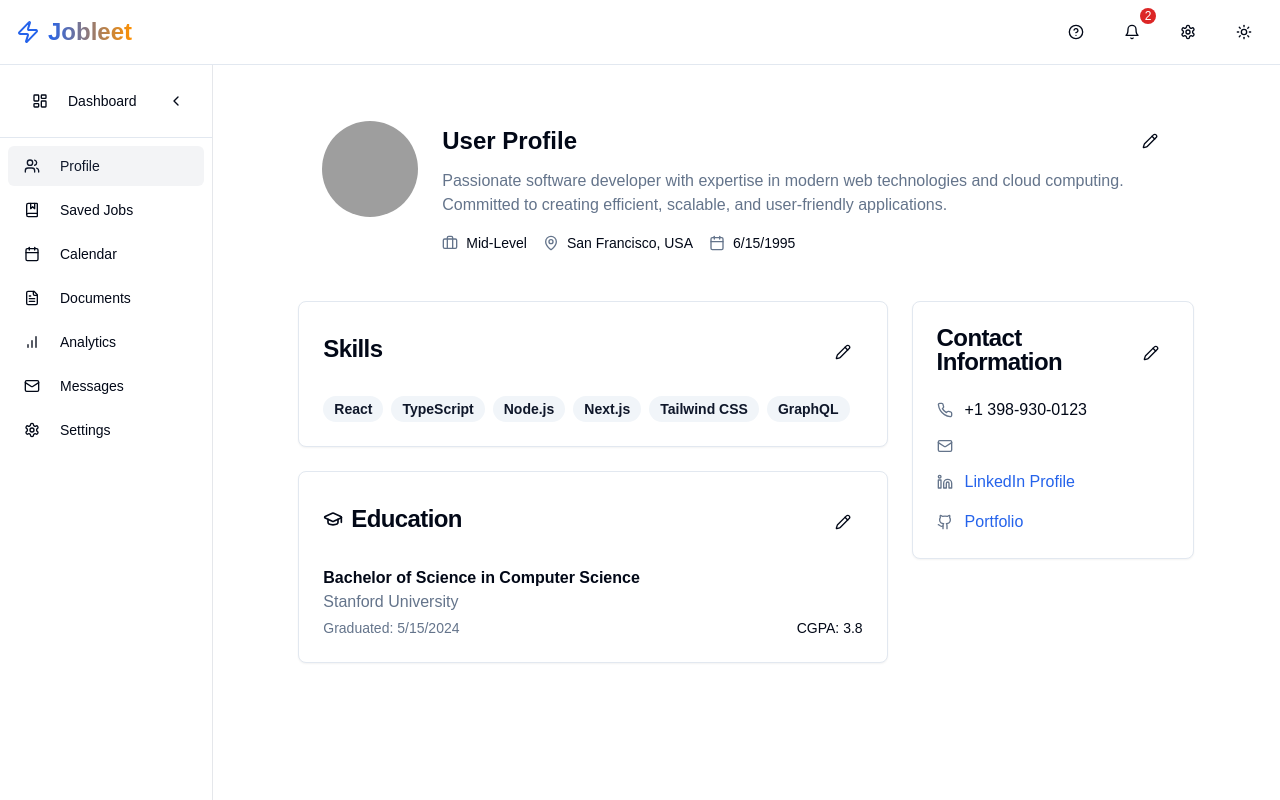
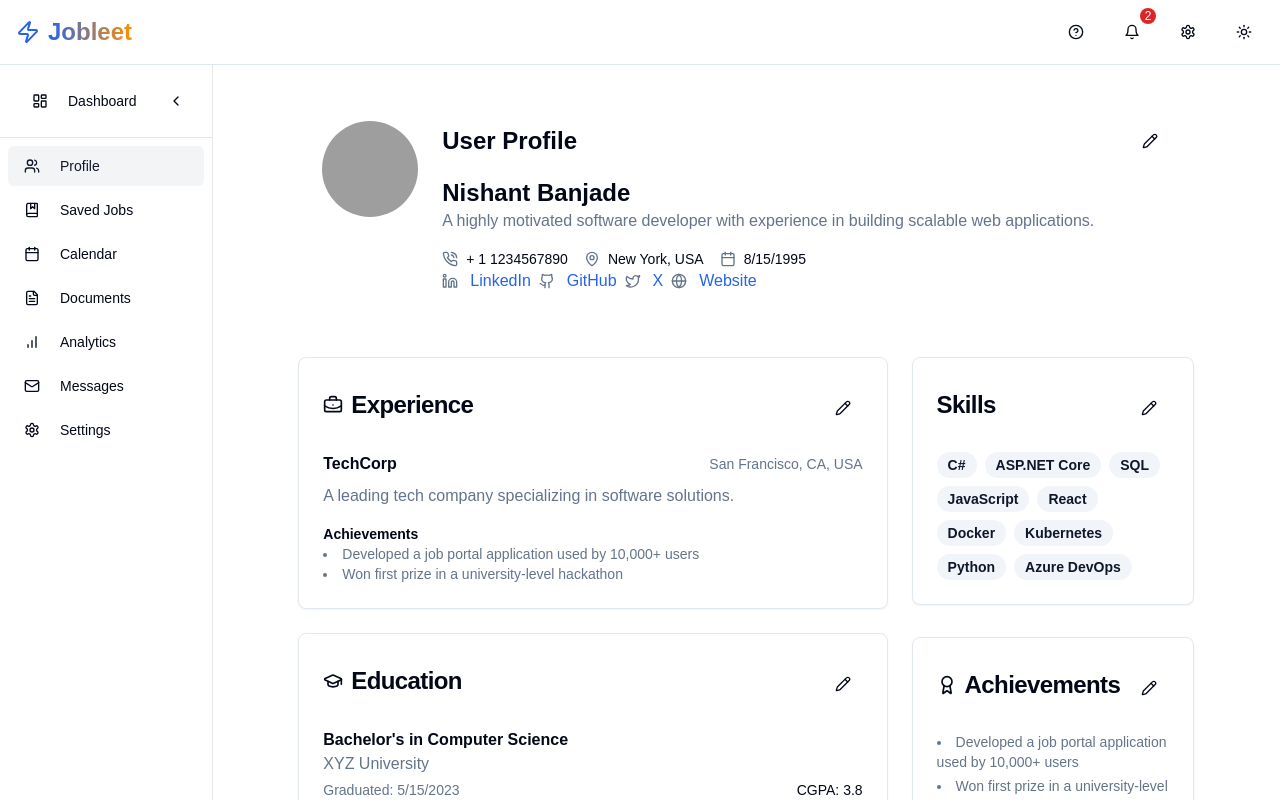
Before and after one commit to nixhantb/jobleet-ui, a Next.js app: page /seekers in a window 1280 px wide. Shown: the top 800 px of the page. Built offline with nearby package versions, Linux system fonts and the light colour scheme; grey boxes are pictures that could not be loaded.

Commit message:
feat: update seekers page (WIP)

```diff
--- a/app/(pages)/seekers/page.tsx
+++ b/app/(pages)/seekers/page.tsx
@@ -3,77 +3,142 @@
 import Header from "@/app/components/dashboard/header";
 import Sidebar from "@/app/components/dashboard/sidebar";
 import Footer from "@/app/components/Footer/Footer";
+import { Achievements } from "@/app/components/profile/Achievement";
 import { ContactSection } from "@/app/components/profile/ContactSection";
 import { EducationSection } from "@/app/components/profile/EducationSection";
+import { ExperienceSection } from "@/app/components/profile/ExperienceSection";
+import { Interests } from "@/app/components/profile/Interests";
 import { ProfileHeader } from "@/app/components/profile/ProfileHeader";
 import { SkillsSection } from "@/app/components/profile/SkillsSection";
 import { AuthProvider } from "@/context/AuthContext";
 import { ProfileProvider } from "@/context/ProfileContext";
 
 const profileData = {
-
+    "personNameModel": {
+        "firstName": "Nishant",
+        "middleName": "Banjade",
+        "lastName": "Banjade",
+        "id": "9396c4ab-0d44-41a2-8415-efa6c4accfd1"
+    },
     "phone": {
         "countryCode": 1,
-        "phoneNumber": "398-930-0123"
+        "phoneNumber": "1234567890",
+        "id": "7861ad26-28d2-48fd-abf2-7735555c15a5"
     },
     "address": {
-
-        "street": "123 Tech Street",
-        "city": "San Francisco",
-        "state": "CA",
-        "postalCode": "94629",
-        "country": "USA"
+        "street": "123 Main Street",
+        "city": "New York",
+        "state": "NY",
+        "postalCode": "10001",
+        "country": "USA",
+        "id": "75d5c900-d545-4b4d-8f25-98be6c501818"
     },
     "skills": {
-
         "title": [
+            "C#",
+            "ASP.NET Core",
+            "SQL",
+            "JavaScript",
             "React",
-            "TypeScript",
-            "Node.js",
-            "Next.js",
-            "Tailwind CSS",
-            "GraphQL"
+            "Docker",
+            "Kubernetes",
+            "Python",
+            "Azure DevOps"
+        ]
+        ,
+        "description": [
+            "Proficient in C# programming",
+            "Experienced with building APIs using ASP.NET Core",
+            "Skilled in database design and query optimization"
         ],
-        "description": [
-            "Frontend Development",
-            "Backend Development",
-            "UI/UX Design"
-        ]
+        "id": "621465c5-a538-40c4-872b-0c009ab2c5a7"
     },
     "education": {
-
-        "degree": "Bachelor of Science",
+        "degree": "Bachelor's",
         "major": "Computer Science",
-        "institution": "Stanford University",
-        "graduationDate": "2024-05-15",
-        "cgpa": 3.8
+        "institution": "XYZ University",
+        "graduationDate": "2023-05-15",
+        "cgpa": 3.8,
+        "id": "6eabf34e-b307-4a2a-91ad-570a5168e935"
     },
     "experience": {
-
-        "experienceLevel": "Mid-Level"
+        "experienceLevel": "EntryLevel",
+        "companyModel": {
+            "companyName": "TechCorp",
+            "profile": {
+                "profileInfo": "A leading tech company specializing in software solutions.",
+                "companyAddress": {
+                    "street": "456 Innovation Drive",
+                    "city": "San Francisco",
+                    "state": "CA",
+                    "postalCode": "94103",
+                    "country": "USA",
+                    "id": "fe3f5e93-c899-4170-bb66-73222d1a84ce"
+                },
+                "contactPhone": {
+                    "countryCode": 1,
+                    "phoneNumber": "9876543210",
+                    "id": "d862c7d9-f0d8-45fc-ac1c-d22a01729da3"
+                },
+                "contactEmail": {
+                    "emailType": "Work",
+                    "emailAddress": "contact@techcorp.com",
+                    "id": "62a7479d-4c4d-48ee-9c62-5c766ebd3453"
+                },
+                "website": "https://www.techcorp.com",
+                "industryType": {
+                    "industryType": "Technology",
+                    "id": "a257fa48-905b-4310-89bc-db970f840fd6"
+                },
+                "id": "2de51ae0-31b2-4c7c-9b5d-1a741d3e4550"
+            },
+            "id": "818c5b04-81b9-44bd-9c82-41bff557bdbf"
+        },
+        "id": "e6c7b035-4b22-49f1-a033-a243d2e257ca"
     },
-    "dateOfBirth": "1995-06-15T09:08:58.747Z",
+    "dateOfBirth": "1995-08-15T00:00:00Z",
     "qualifications": {
-
         "qualificationType": "Education",
         "qualificationInformation": [
-            "AWS Certified Developer",
-            "Google Cloud Professional"
-        ]
+            "Certified in Full Stack Development",
+            "AWS Certified Solutions Architect"
+        ],
+        "id": "0f4e3d8a-9c96-47eb-b3f0-d40f5e2d5432"
     },
-    "profileSummary": "Passionate software developer with expertise in modern web technologies and cloud computing. Committed to creating efficient, scalable, and user-friendly applications.",
-    "linkedInProfile": "https://linkedin.com/in/johndoe",
-    "portfolio": "https://github.com/johndoe",
+    "profileSummary": "A highly motivated software developer with experience in building scalable web applications.",
+    "socialMedias": [
+        {
+            "title": "LinkedIn",
+            "url": "www.linkedin.com/nb",
+            "id": "5c3a9004-bd3e-4650-88d8-f911309cedb7"
+        },
+        {
+            "title": "GitHub",
+            "url": "www.github.com/nb",
+            "id": "48ca9444-c683-4a8c-9736-3ac924682ca0"
+        },
+        {
+            "title": "X",
+            "url": "www.x.com/nb",
+            "id": "48ca9444-c683-4a8c-9736-3ac924682ca0"
+        },
+        {
+            "title": "Website",
+            "url": "www.bn.com/nb",
+            "id": "48ca9489-c683-4a8c-4fsg-3ac924682ca0"
+        }
+    ],
     "interests": [
-        "Open Source",
-        "AI/ML",
-        "Cloud Computing"
+        "Coding",
+        "Reading technology blogs",
+        "Hiking"
     ],
     "achievements": [
-        "Best Developer Award 2023",
-        "100+ Open Source Contributions"
-    ]
-};
+        "Developed a job portal application used by 10,000+ users",
+        "Won first prize in a university-level hackathon"
+    ],
+    "id": "a1970362-ed5b-4d0a-9f0a-ca74443a23de"
+}
 
 
 export default function Seejers() {
@@ -81,7 +146,7 @@ export default function Seejers() {
         <AuthProvider>
             <ProfileProvider profile={profileData}>
                 <Header />
-                <div className="flex h-screen">
+                <div className="flex">
 
                     <Sidebar />
                     <main className="container mx-auto px-4 py-8">
@@ -90,13 +155,21 @@ export default function Seejers() {
                             <ProfileHeader />
                             <div className="grid grid-cols-1 md:grid-cols-3 gap-6">
                                 <div className="md:col-span-2 space-y-6">
-                                    <SkillsSection />
+                                    <ExperienceSection />
                                     <EducationSection />
+                                    <Interests/>
+
                                 </div>
                                 <div>
-                                    <ContactSection />
+                                    <SkillsSection />
+                                    <div className="my-4 flex justify-center">
+
+                                    </div>
+                                    <Achievements />
+
                                 </div>
                             </div>
+
                         </div>
                     </main>
 
--- /dev/null
+++ b/app/components/profile/Achievement.tsx
@@ -0,0 +1,32 @@
+
+'use client';
+
+import { Card, CardContent, CardHeader, CardTitle } from "@/components/ui/card";
+import { useProfile } from "@/context/ProfileContext";
+import { Award } from "lucide-react";
+import { EditDialog } from "./EditDialog";
+
+export function Achievements() {
+  const { profile } = useProfile();
+
+  return (
+    <Card>
+        <CardHeader className="flex flex-row items-center justify-between">
+
+          <CardTitle className="flex items-center gap-2">
+
+            <Award className="w-5 h-5" />
+            Achievements
+          </CardTitle>
+          <EditDialog section="education" title="Education" />
+        </CardHeader>
+        <CardContent>
+          <ul className="list-disc list-inside text-sm text-muted-foreground space-y-1">
+            {profile.achievements.map((achievement, index) => (
+              <li key={index}>{achievement}</li>
+            ))}
+          </ul>
+        </CardContent>
+      </Card>
+  );
+}
--- a/app/components/profile/ContactSection.tsx
+++ b/app/components/profile/ContactSection.tsx
@@ -24,20 +24,23 @@ export function ContactSection() {
         </div>
         <div className="flex items-center gap-3">
           <Mail className="w-4 h-4 text-muted-foreground" />
-          <span>{user?.emailAddress || ''}</span>
+          <span>{profile?.experience?.companyModel?.profile?.contactEmail?.emailAddress || ''}</span>
         </div>
-        <div className="flex items-center gap-3">
-          <Linkedin className="w-4 h-4 text-muted-foreground" />
-          <a href={profile.linkedInProfile} className="text-primary hover:underline">
-            LinkedIn Profile
-          </a>
+        <div>
+          {profile.socialMedias.map((social) => (
+            <div key={social.id} className="flex items-center gap-3">
+              {social.title === "LinkedIn" ? (
+                <Linkedin className="w-4 h-4 text-muted-foreground" />
+              ) : social.title === "GitHub" ? (
+                <Github className="w-4 h-4 text-muted-foreground" />
+              ) : null}
+              <a href={social.url} className="text-primary hover:underline">
+                {social.title} Profile
+              </a>
+            </div>
+          ))}
         </div>
-        <div className="flex items-center gap-3">
-          <Github className="w-4 h-4 text-muted-foreground" />
-          <a href={profile.portfolio} className="text-primary hover:underline">
-            Portfolio
-          </a>
-        </div>
+
       </CardContent>
     </Card>
   );
--- a/app/components/profile/EducationSection.tsx
+++ b/app/components/profile/EducationSection.tsx
@@ -29,6 +29,16 @@ export function EducationSection() {
               <span className="text-sm font-medium">CGPA: {profile.education.cgpa}</span>
             </div>
           </div>
+
+
+          <div>
+
+            <ul className="list-disc list-inside text-sm text-muted-foreground">
+              {profile.qualifications.qualificationInformation.map((qualification, index) => (
+                <li key={index}>{qualification}</li>
+              ))}
+            </ul>
+          </div>
         </div>
       </CardContent>
     </Card>
--- /dev/null
+++ b/app/components/profile/ExperienceSection.tsx
@@ -0,0 +1,47 @@
+'use client';
+
+import { Card, CardContent, CardHeader, CardTitle } from "@/components/ui/card";
+import { useProfile } from "@/context/ProfileContext";
+import { BriefcaseBusiness } from "lucide-react";
+import { EditDialog } from "./EditDialog";
+
+export function ExperienceSection() {
+  const { profile } = useProfile();
+
+  return (
+    <Card>
+      <CardHeader className="flex flex-row items-center justify-between">
+        <CardTitle className="flex items-center gap-2">
+          <BriefcaseBusiness className="w-5 h-5" />
+          Experience
+        </CardTitle>
+        <EditDialog section="education" title="Education" />
+      </CardHeader>
+
+      <CardContent>
+        <div className="space-y-4">
+          <div>
+            <div className="flex items-center justify-between flex-wrap gap-2">
+              <h3 className="font-semibold">{profile.experience.companyModel.companyName}</h3>
+              <p className="text-sm text-muted-foreground">
+                {`${profile.experience.companyModel.profile.companyAddress.city}, ${profile.experience.companyModel.profile.companyAddress.state}, ${profile.experience.companyModel.profile.companyAddress.country}`}
+              </p>
+            </div>
+            <p className="text-muted-foreground mt-2">
+              {profile.experience.companyModel.profile.profileInfo}
+            </p>
+          </div>
+
+          <div>
+            <h4 className="font-semibold text-sm mt-4">Achievements</h4>
+            <ul className="list-disc list-inside text-sm text-muted-foreground">
+              {profile.achievements.map((achievement, index) => (
+                <li key={index}>{achievement}</li>
+              ))}
+            </ul>
+          </div>
+        </div>
+      </CardContent>
+    </Card>
+  );
+}
--- /dev/null
+++ b/app/components/profile/Interests.tsx
@@ -0,0 +1,30 @@
+
+'use client';
+
+import { Card, CardContent, CardHeader, CardTitle } from "@/components/ui/card";
+import { useProfile } from "@/context/ProfileContext";
+import { Star } from "lucide-react";
+
+
+export function Interests() {
+  const { profile } = useProfile();
+
+  return (
+    <Card>
+        <CardHeader className="flex flex-row items-center justify-between">
+
+        <CardTitle className="flex items-center gap-2">
+            <Star className="w-5 h-5" />
+            Interests
+          </CardTitle>
+        </CardHeader>
+        <CardContent>
+          <ul className="list-disc list-inside text-sm text-muted-foreground space-y-1">
+            {profile.interests.map((interest, index) => (
+              <li key={index}>{interest}</li>
+            ))}
+          </ul>
+        </CardContent>
+      </Card>
+  );
+}
--- a/app/components/profile/ProfileHeader.tsx
+++ b/app/components/profile/ProfileHeader.tsx
@@ -3,47 +3,109 @@
 import { Avatar, AvatarFallback, AvatarImage } from "@/components/ui/avatar";
 import { Card, CardContent } from "@/components/ui/card";
 import { useProfile } from "@/context/ProfileContext";
-import { Briefcase, Calendar, MapPin } from "lucide-react";
+import { Briefcase, Calendar, Github, Globe, Linkedin, MapPin, Phone, PhoneCall, Twitter } from "lucide-react";
 import { EditDialog } from "./EditDialog";
 import { useAuth } from "@/context/AuthContext";
 
 export function ProfileHeader() {
   const { profile } = useProfile();
-const { user} = useAuth();
+  const { user } = useAuth();
 
   return (
     <Card className="border-none shadow-none">
       <CardContent className="p-6">
         <div className="flex flex-col md:flex-row gap-6 items-center md:items-start">
+          {/* Avatar Section */}
           <Avatar className="w-24 h-24">
-            <AvatarImage src="https://images.unsplash.com/photo-1728577740843-5f29c7586afe?w=500&auto=format&fit=crop&q=60&ixlib=rb-4.0.3&ixid=M3wxMjA3fDB8MHxzZWFyY2h8MTZ8fGF2YXRhcnxlbnwwfHwwfHx8MA%3D%3D" alt="Profile" />
+            <AvatarImage
+              src="https://images.unsplash.com/photo-1728577740843-5f29c7586afe?w=500&auto=format&fit=crop&q=60&ixlib=rb-4.0.3&ixid=M3wxMjA3fDB8MHxzZWFyY2h8MTZ8fGF2YXRhcnxlbnwwfHwwfHx8MA%3D%3D"
+              alt="Profile"
+            />
             <AvatarFallback>UN</AvatarFallback>
           </Avatar>
 
+          {/* Profile Details */}
           <div className="flex-1 text-center md:text-left">
-            <div className="flex items-center justify-center md:justify-between mb-2">
+            {/* Header */}
+            <div className="flex flex-col sm:flex-row items-center sm:justify-between gap-2 mb-4">
               <h1 className="text-2xl font-bold">User Profile</h1>
+              <EditDialog section="basic" title="Basic Information" />
+            </div>
+
+            {/* Name and Summary */}
+            <h2 className="text-xl sm:text-2xl font-bold">
+              {profile?.personNameModel?.firstName || "First Name"}{" "}
+              {profile?.personNameModel?.lastName || "Last Name"}
+            </h2>
+            <p className="text-muted-foreground mb-4">
+              {profile?.profileSummary || "No profile summary available."}
+            </p>
 
 
-              <EditDialog section="basic" title="Basic Information" />
+
+
+
+            <div className="flex flex-col sm:flex-row sm:gap-4 gap-2 items-center sm:items-start">
+              {profile?.phone && (
+                <div className="flex items-center gap-2">
+                  <PhoneCall className="w-4 h-4 text-muted-foreground" />
+                  <span className="text-sm">
+                    + {profile.phone.countryCode} {profile.phone.phoneNumber}
+                  </span>
                 </div>
-            <h2 className="text-2xl font-bold">{user?.personName?.firstName || ''} {user?.personName?.lastName || ''}</h2>
-            <p className="text-muted-foreground mb-4">{profile.profileSummary}</p>
+              )}
 
-            <div className="flex flex-wrap gap-4 justify-center md:justify-start">
-              <div className="flex items-center gap-2">
-                <Briefcase className="w-4 h-4 text-muted-foreground" />
-                <span className="text-sm">{profile.experience.experienceLevel}</span>
-              </div>
+              {profile?.address && (
                 <div className="flex items-center gap-2">
                   <MapPin className="w-4 h-4 text-muted-foreground" />
-                <span className="text-sm">{profile.address.city}, {profile.address.country}</span>
+                  <span className="text-sm">
+                    {profile.address.city || "City"},{" "}
+                    {profile.address.country || "Country"}
+                  </span>
                 </div>
+              )}
+              {profile?.dateOfBirth && (
                 <div className="flex items-center gap-2">
                   <Calendar className="w-4 h-4 text-muted-foreground" />
-                <span className="text-sm">{new Date(profile.dateOfBirth).toLocaleDateString()}</span>
+                  <span className="text-sm">
+                    {new Date(profile.dateOfBirth).toLocaleDateString()}
+                  </span>
                 </div>
+              )}
             </div>
+            {Array.isArray(profile?.socialMedias) && profile.socialMedias.length > 0 ? (
+              <div className="flex flex-row gap-2 mb-4">
+                {profile.socialMedias.map((social) => (
+                  <div key={social.id} className="flex items-center gap-3">
+                    {
+                  social.title === "LinkedIn" ? (
+                      <Linkedin className="w-4 h-4 text-muted-foreground" />
+                    ) : social.title === "GitHub" ? (
+                      <Github className="w-4 h-4 text-muted-foreground" />
+                    ) :
+                      social.title === "X" ? (
+                        <Twitter className="w-4 h-4 text-muted-foreground" ></Twitter>
+                      ) :
+                        social.title === "Website" ?
+                          (
+                            <Globe className="w-4 h-4 text-muted-foreground" ></Globe>
+                          ) :
+
+                          null}
+                    <a
+                      href={social.url}
+                      className="text-primary hover:underline"
+                      target="_blank"
+                      rel="noopener noreferrer"
+                    >
+                      {social.title}
+                    </a>
+                  </div>
+                ))}
+              </div>
+            ) : (
+              <p className="text-muted-foreground">No social media links available.</p>
+            )}
           </div>
         </div>
       </CardContent>
```
Also changed, not shown: types/profile.ts (+49 -5 lines). Lines whose indentation alone changed are shown as unchanged.
